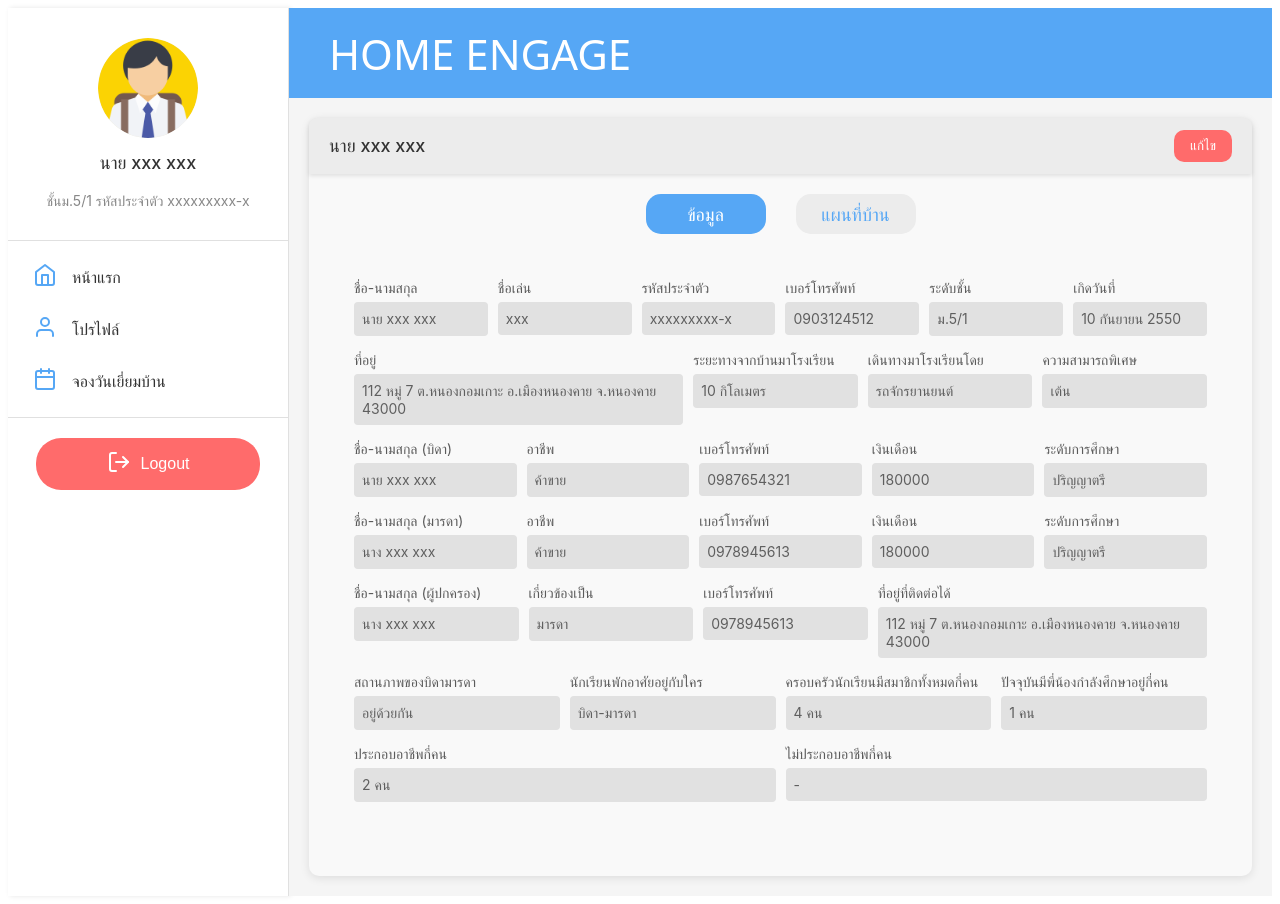
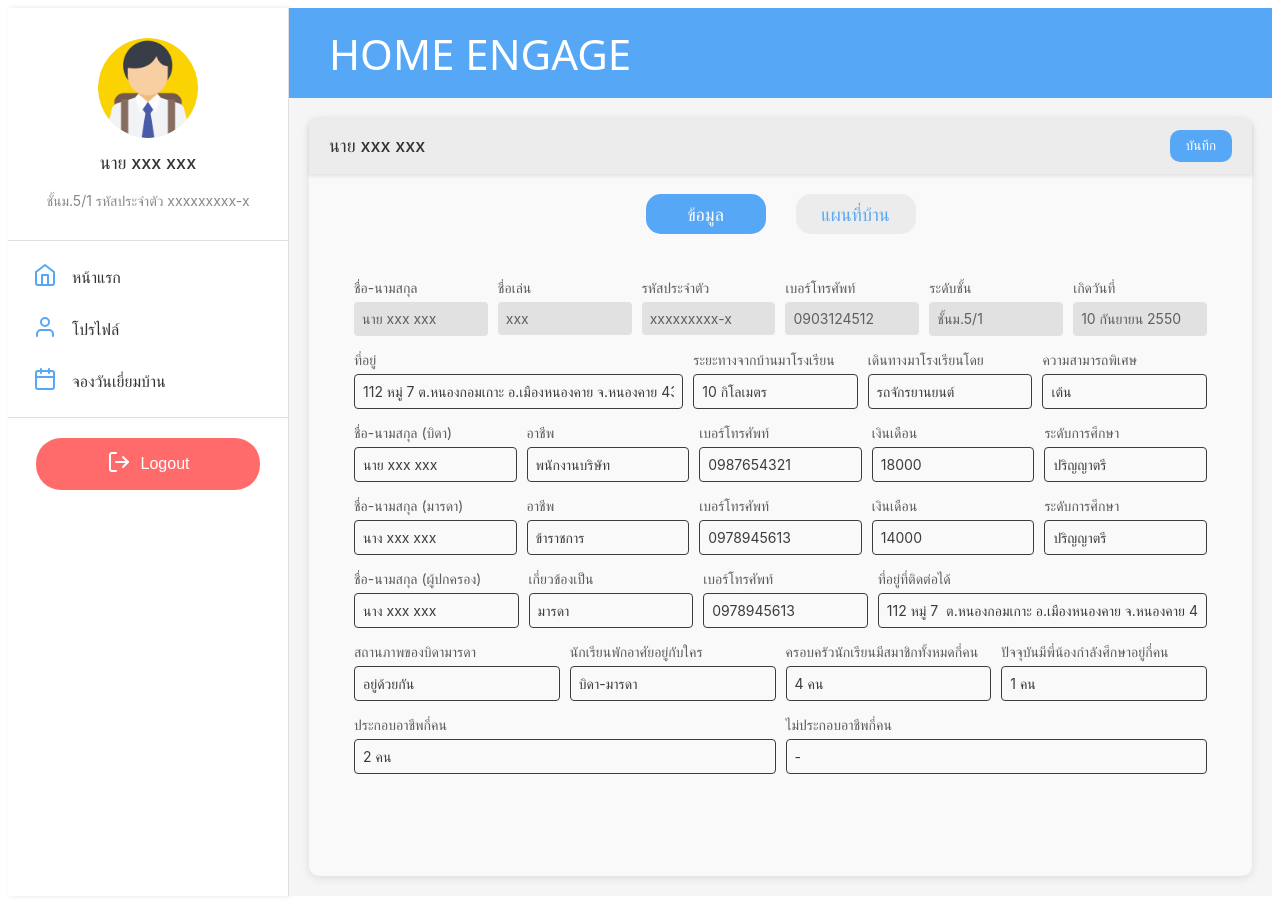
Before and after one commit to posgrittaya00/pjfinal_HomeEngage, a Nuxt app: page /student/profile-student in a window 1280 px wide. Both pictures are taken after a click on the button "แก้ไข". Built offline with nearby package versions, Linux system fonts and the light colour scheme.

Commit message:
proffile and map 2

```diff
--- a/pages/student/map-student.vue
+++ b/pages/student/map-student.vue
@@ -41,7 +41,9 @@
         <div class="content-area">
           <div class="info-box">
                 <span class="info-text">{{ user.name }}</span>
-                <button class="edit-button">แก้ไข</button>
+                <button class="edit-button" :class="{ 'save-button': isEditing }" @click="toggleEdit">
+                  {{ isEditing ? 'บันทึก' : 'แก้ไข' }}
+                </button>
             </div>
             <div class="button-container">
               <div class="button-group">
@@ -49,21 +51,14 @@
                 <button class="toggle-button" :class="{ active: isActive === 'map' }" @click="goToMap">แผนที่บ้าน</button>
               </div>
             </div>
-              <div class="map-url-container">
-                  <!-- Input for Google Map URL -->
-                  <input
-                    v-model="mapInput"
-                    placeholder="Google map URL"
-                  />
-
-                  <!-- Button to update the map URL -->
-                  <button @click="updateMapUrl">
-                    อัพเดตแผนที่
-                  </button>
+              <div v-if="isEditing" class="map-url-container">
+                <input v-model="mapInput" placeholder="Google map URL" />
+                <button @click="updateMapUrl">อัพเดตแผนที่</button>
               </div>
 
               <!-- Iframe to display the map -->
               <iframe
+                :class="{ 'full-screen': !isEditing }"
                 v-if="mapUrl"
                 :src="mapUrl"
                 allowfullscreen=""
@@ -89,9 +84,7 @@ const user = {
 
   // การจัดการ router
   const router = useRouter();
-
   const isActive = ref('map');
-
   const goToMap = () => {
     isActive.value = 'map'; // เปลี่ยนสถานะเป็นแผนที่
     router.push('/student/map-student'); // เปลี่ยนไปที่หน้า map-student
@@ -102,7 +95,6 @@ const goToProfile = () => {
     router.push('/student/profile-student'); // เปลี่ยนไปที่หน้า profile-student
   };
 
-
   // ฟังก์ชัน logout
   const logout = () => {
     console.log("Logging out...");
@@ -111,18 +103,32 @@ const logout = () => {
 
   const mapInput = ref('');
   const mapUrl = ref('');
+  const isEditing = ref(false); // ตัวแปรเพื่อตรวจสอบสถานะแก้ไข
+
+  // ฟังก์ชันสลับโหมดแก้ไข
+  const toggleEdit = () => {
+    if (isEditing.value) {
+      // เมื่อผู้ใช้กดบันทึก อัพเดต URL แผนที่
+      updateMapUrl();
+    }
+    isEditing.value = !isEditing.value;
+  };
 
   const updateMapUrl = () => {
   const url = mapInput.value.trim();
   let lat, lng;
 
-  // รูปแบบที่ใช้ดึงพิกัด
+  // Patterns for extracting coordinates
   const patterns = [
     /@(-?\d+\.\d+),(-?\d+\.\d+)/,   // @latitude,longitude
     /!3d(-?\d+\.\d+)!4d(-?\d+\.\d+)/,  // !3dlatitude!4dlongitude
     /q=(-?\d+\.\d+),(-?\d+\.\d+)/,    // q=latitude,longitude
-    /maps.google.com\/maps\?q=(-?\d+\.\d+),(-?\d+\.\d+)/ // maps.google.com/?q=latitude,longitude
+    /maps.google.com\/maps\?q=(-?\d+\.\d+),(-?\d+\.\d+)/, // maps.google.com/?q=latitude,longitude
+    /\/place\/.*?@(-?\d+\.\d+),(-?\d+\.\d+)/, // /place/ with @latitude,longitude
+    /search\/(-?\d+\.\d+),(-?\d+\.\d+)/, // search/latitude,longitude
+    /search\/([0-9.-]+),([0-9.-]+)/    // Additional pattern for extracting latitude and longitude
 ];
+
 
   for (let pattern of patterns) {
     const match = url.match(pattern);
@@ -133,20 +139,28 @@ const updateMapUrl = () => {
     }
   }
 
-  // การจัดการกรณีลิงก์ย่อ
+  // Handling shortened links
   if (!lat && url.includes('maps.app.goo.gl')) {
-    alert('กรุณาคัดลอกพิกัดจากลิงก์ย่อที่เปิดในเบราว์เซอร์');
+    // Show alert before redirecting
+    const proceed = confirm('ลิงก์ที่คุณป้อนไม่มีพิกัดโดยตรง กด OK เพื่อเปิดลิงก์ในแท็บใหม่ แล้วคัดลอก URL เต็มจากแถบที่อยู่ของเบราว์เซอร์ (URL ที่มีพิกัดจะอยู่ในแถบที่อยู่ของเบราว์เซอร์)');
+
+    if (proceed) {
+      window.open(url, '_blank'); // Open the shortened link in a new tab
+    }
     return;
   }
 
   if (lat && lng) {
-    // สร้าง URL สำหรับแสดงแผนที่
-    mapUrl.value = `https://maps.google.com/maps?q=${lat},${lng}&output=embed`;
+    mapUrl.value = `https://maps.google.com/maps?q=${lat},${lng}&t=&z=15&ie=UTF8&iwloc=&output=embed`;
   } else {
-    alert('ไม่สามารถดึงพิกัดจาก URL ที่กรอกได้');
+    alert('ไม่สามารถดึงพิกัดจาก URL ได้');
   }
 };
+
+
 </script>
+
+
 
 <style scoped>
   .container {
@@ -329,6 +343,17 @@ const updateMapUrl = () => {
         background-color: #ff5252; /* Hover effect color */
   }
 
+  /* ปุ่มบันทึก */
+  .save-button {
+    background-color: #56A7F5; /* สีพื้นฐานของปุ่มบันทึก */
+    color: white;
+  }
+
+  /* สีเมื่อ hover ปุ่มบันทึก */
+  .save-button:hover {
+    background-color: #62acf2; /* สีเมื่อ hover */
+  }
+
   .button-container {
     display: flex;
     justify-content: center; /* จัดตรงกลางในแนวนอน */
@@ -390,7 +415,7 @@ const updateMapUrl = () => {
     padding: 10px;
     font-size: 16px;
     border: 1px solid #ddd;
-  border-radius: 4px;
+    border-radius: 8px;
     overflow: hidden;
     text-overflow: ellipsis;
     white-space: nowrap;
@@ -409,17 +434,17 @@ const updateMapUrl = () => {
   }
 
   .map-url-container button:hover {
-  background-color: #4aa5fa;
+    background-color: #62acf2;
   }
 
   .map-url-container button:active {
-  background-color: #4aa5fa;
+    background-color: #62acf2;
   }
   /* Style for the iframe map display */
   iframe {
     width: 100%;
     max-width: 1050px;
-  height: 450px;
+    height: 465px;
     border: none;
     border-radius: 10px;
     margin-top: 20px;
@@ -428,4 +453,7 @@ iframe {
     margin-left: auto;
     margin-right: auto;
   }
+iframe.full-screen {
+  height: 525px; /* ปรับความสูงให้เต็มที่เมื่อไม่ได้แก้ไข */
+}
 </style>
--- a/pages/student/profile-student.vue
+++ b/pages/student/profile-student.vue
@@ -39,10 +39,12 @@
           <h1>HOME ENGAGE</h1>
         </div>
         <div class="content-area">
-            <div class="info-box">
-                <span class="info-text">{{ user.name }}</span>
-                <button class="edit-button">แก้ไข</button>
-            </div>
+          <div class="info-box">
+            <span class="info-text">{{ user.name }}</span>
+            <button class="edit-button" :class="{ 'save-button': isEditing }" @click="toggleEdit">
+              {{ isEditing ? 'บันทึก' : 'แก้ไข' }}
+            </button>
+          </div>
             <div class="button-container">
               <div class="button-group">
                 <button class="toggle-button" :class="{ active: isActive === 'info' }" @click="goToProfile">ข้อมูล</button>
@@ -54,141 +56,165 @@
                 <div class="row">
                     <div class="field">
                         <label>ชื่อ-นามสกุล</label>
-                        <span class="detail-span">นาย xxx xxx</span>
+                        <span class="detail-span">{{ user.name }}</span>
                     </div>
                     <div class="field">
                         <label>ชื่อเล่น</label>
-                        <span class="detail-span">xxx</span>
+                        <span class="detail-span">{{ user.nickName }}</span>
                     </div>
                     <div class="field">
                         <label>รหัสประจำตัว</label>
-                        <span class="detail-span">xxxxxxxxx-x</span>
+                        <span class="detail-span">{{ user.studentId }}</span>
                     </div>
                     <div class="field">
                         <label>เบอร์โทรศัพท์</label>
-                        <span class="detail-span">0903124512</span>
+                        <span class="detail-span">{{ user.studentPhone }}</span>
                     </div>
                     <div class="field">
                         <label>ระดับชั้น</label>
-                        <span class="detail-span">ม.5/1</span>
+                        <span class="detail-span">{{ user.studentClass }}</span>
                     </div>
                     <div class="field">
                         <label>เกิดวันที่</label>
-                        <span class="detail-span">10 กันยายน 2550</span>
+                        <span class="detail-span">{{ user.studentBirthDate }}</span>
                     </div>
                 </div>
 
                 <div class="row">
                     <div class="field full-width">
                         <label>ที่อยู่</label>
-                        <span class="detail-span">112 หมู่ 7 ต.หนองกอมเกาะ อ.เมืองหนองคาย จ.หนองคาย 43000</span>
+                        <span class="detail-span" v-if="!isEditing">{{ formData.address }}</span>
+                        <input v-if="isEditing" v-model="formData.address" class="Editdetail-span" @blur="stopEditing"  />
                     </div>
                     <div class="field">
                         <label>ระยะทางจากบ้านมาโรงเรียน</label>
-                        <span class="detail-span">10 กิโลเมตร</span>
+                        <span class="detail-span" v-if="!isEditing">{{ formData.distance }}</span>
+                        <input v-if="isEditing" v-model="formData.distance" class="Editdetail-span" @blur="stopEditing"  />
                     </div>
                     <div class="field">
                         <label>เดินทางมาโรงเรียนโดย</label>
-                        <span class="detail-span">รถจักรยานยนต์</span>
+                        <span class="detail-span" v-if="!isEditing">{{ formData.transport }}</span>
+                        <input v-if="isEditing" v-model="formData.transport" class="Editdetail-span" @blur="stopEditing"  />
                     </div>
                     <div class="field">
                         <label>ความสามารถพิเศษ</label>
-                        <span class="detail-span">เต้น</span>
+                        <span class="detail-span" v-if="!isEditing">{{ formData.skills }}</span>
+                        <input v-if="isEditing" v-model="formData.skills" class="Editdetail-span" @blur="stopEditing"  />
                     </div>
                 </div>
 
                 <div class="row">
                     <div class="field">
                         <label>ชื่อ-นามสกุล (บิดา)</label>
-                        <span class="detail-span">นาย xxx xxx</span>
+                        <span class="detail-span" v-if="!isEditing">{{ formData.fatherName }}</span>
+                        <input v-if="isEditing" v-model="formData.fatherName" class="Editdetail-span" @blur="stopEditing"  />
                     </div>
                     <div class="field">
                         <label>อาชีพ</label>
-                        <span class="detail-span">ค้าขาย</span>
+                        <span class="detail-span" v-if="!isEditing">{{ formData.fatherJob }}</span>
+                        <input v-if="isEditing" v-model="formData.fatherJob" class="Editdetail-span" @blur="stopEditing"  />
                     </div>
                     <div class="field">
                         <label>เบอร์โทรศัพท์</label>
-                        <span class="detail-span">0987654321</span>
+                        <span class="detail-span" v-if="!isEditing">{{ formData.fatherPhone }}</span>
+                        <input v-if="isEditing" v-model="formData.fatherPhone" class="Editdetail-span" @blur="stopEditing"  />
                     </div>
                     <div class="field">
                         <label>เงินเดือน</label>
-                        <span class="detail-span">180000</span>
+                        <span class="detail-span" v-if="!isEditing">{{ formData.fatherSalary }}</span>
+                        <input v-if="isEditing" v-model="formData.fatherSalary" class="Editdetail-span" @blur="stopEditing"  />
                     </div>
                     <div class="field">
                         <label>ระดับการศึกษา</label>
-                        <span class="detail-span">ปริญญาตรี</span>
+                        <span class="detail-span" v-if="!isEditing">{{ formData.fatherEducation }}</span>
+                        <input v-if="isEditing" v-model="formData.fatherEducation" class="Editdetail-span" @blur="stopEditing"  />
                     </div>
                 </div>
 
                 <div class="row">
                     <div class="field">
                         <label>ชื่อ-นามสกุล (มารดา)</label>
-                        <span class="detail-span">นาง xxx xxx</span>
+                        <span class="detail-span" v-if="!isEditing">{{ formData.motherName }}</span>
+                        <input v-if="isEditing" v-model="formData.motherName" class="Editdetail-span" @blur="stopEditing"  />
                     </div>
                     <div class="field">
                         <label>อาชีพ</label>
-                        <span class="detail-span">ค้าขาย</span>
+                        <span class="detail-span" v-if="!isEditing">{{ formData.motherJob }}</span>
+                        <input v-if="isEditing" v-model="formData.motherJob" class="Editdetail-span" @blur="stopEditing"  />
                     </div>
                     <div class="field">
                         <label>เบอร์โทรศัพท์</label>
-                        <span class="detail-span">0978945613</span>
+                        <span class="detail-span" v-if="!isEditing">{{ formData.motherPhone }}</span>
+                        <input v-if="isEditing" v-model="formData.motherPhone" class="Editdetail-span" @blur="stopEditing"  />
                     </div>
                     <div class="field">
                         <label>เงินเดือน</label>
-                        <span class="detail-span">180000</span>
+                        <span class="detail-span" v-if="!isEditing">{{ formData.motherSalary }}</span>
+                        <input v-if="isEditing" v-model="formData.motherSalary" class="Editdetail-span" @blur="stopEditing"  />
                     </div>
                     <div class="field">
                         <label>ระดับการศึกษา</label>
-                        <span class="detail-span">ปริญญาตรี</span>
+                        <span class="detail-span" v-if="!isEditing">{{ formData.motherEducation }}</span>
+                        <input v-if="isEditing" v-model="formData.motherEducation" class="Editdetail-span" @blur="stopEditing"  />
                     </div>
                 </div>
 
                 <div class="row">
                     <div class="field">
                         <label>ชื่อ-นามสกุล (ผู้ปกครอง)</label>
-                        <span class="detail-span">นาง xxx xxx</span>
+                        <span class="detail-span" v-if="!isEditing">{{ formData.guardianName }}</span>
+                        <input v-if="isEditing" v-model="formData.guardianName" class="Editdetail-span" @blur="stopEditing"  />
                     </div>
                     <div class="field">
                         <label>เกี่ยวข้องเป็น</label>
-                        <span class="detail-span">มารดา</span>
+                        <span class="detail-span" v-if="!isEditing">{{ formData.relation }}</span>
+                        <input v-if="isEditing" v-model="formData.relation" class="Editdetail-span" @blur="stopEditing"  />
                     </div>
                     <div class="field">
                         <label>เบอร์โทรศัพท์</label>
-                        <span class="detail-span">0978945613</span>
+                        <span class="detail-span" v-if="!isEditing">{{ formData.guardianPhone }}</span>
+                        <input v-if="isEditing" v-model="formData.guardianPhone" class="Editdetail-span" @blur="stopEditing"  />
                     </div>
                     <div class="field full-width">
                         <label>ที่อยู่ที่ติดต่อได้</label>
-                        <span class="detail-span">112 หมู่ 7 ต.หนองกอมเกาะ อ.เมืองหนองคาย จ.หนองคาย 43000</span>
+                        <span class="detail-span" v-if="!isEditing">{{ formData.guardianAddress }}</span>
+                        <input v-if="isEditing" v-model="formData.guardianAddress" class="Editdetail-span" @blur="stopEditing"  />
                     </div>
                 </div>
 
                 <div class="row">
                     <div class="field">
                         <label>สถานภาพของบิดามารดา</label>
-                        <span class="detail-span">อยู่ด้วยกัน</span>
+                        <span class="detail-span" v-if="!isEditing">{{ formData.pStatus }}</span>
+                        <input v-if="isEditing" v-model="formData.pStatus" class="Editdetail-span" @blur="stopEditing"  />
                     </div>
                     <div class="field">
                         <label>นักเรียนพักอาศัยอยู่กับใคร</label>
-                        <span class="detail-span">บิดา-มารดา</span>
+                        <span class="detail-span" v-if="!isEditing">{{ formData.liveWith }}</span>
+                        <input v-if="isEditing" v-model="formData.liveWith" class="Editdetail-span" @blur="stopEditing"  />
                     </div>
                     <div class="field">
                         <label>ครอบครัวนักเรียนมีสมาชิกทั้งหมดกี่คน</label>
-                        <span class="detail-span">4 คน</span>
+                        <span class="detail-span" v-if="!isEditing">{{ formData.familyCount }}</span>
+                        <input v-if="isEditing" v-model="formData.familyCount" class="Editdetail-span" @blur="stopEditing"  />
                     </div>
                     <div class="field">
                         <label>ปัจจุบันมีพี่น้องกำลังศึกษาอยู่กี่คน</label>
-                        <span class="detail-span">1 คน</span>
+                        <span class="detail-span" v-if="!isEditing">{{ formData.sibStudy }}</span>
+                        <input v-if="isEditing" v-model="formData.sibStudy" class="Editdetail-span" @blur="stopEditing"  />
                     </div>
                 </div>
 
                 <div class="row">
                     <div class="field">
                         <label>ประกอบอาชีพกี่คน</label>
-                        <span class="detail-span">2 คน</span>
+                        <span class="detail-span" v-if="!isEditing">{{ formData.empCount }}</span>
+                        <input v-if="isEditing" v-model="formData.empCount" class="Editdetail-span" @blur="stopEditing"  />
                     </div>
                     <div class="field">
                         <label>ไม่ประกอบอาชีพกี่คน</label>
-                        <span class="detail-span">-</span>
+                        <span class="detail-span" v-if="!isEditing">{{ formData.unempCount }}</span>
+                        <input v-if="isEditing" v-model="formData.unempCount" class="Editdetail-span" @blur="stopEditing"  />
                     </div>
                 </div>
             </div>
@@ -200,10 +226,54 @@
 <script setup>
     import { useRouter } from 'vue-router'
     import { ref } from 'vue';
-    const user = {profileImage:'/images/User.png', name: "นาย xxx xxx", studentClass: "ชั้นม.5/1", studentId: "xxxxxxxxx-x"}
+    const user = {
+      profileImage:'/images/User.png',
+      name: "นาย xxx xxx",
+      nickName: "xxx",
+      studentId: "xxxxxxxxx-x",
+      studentPhone: "0903124512",
+      studentClass: "ชั้นม.5/1",
+      studentBirthDate: "10 กันยายน 2550"}
+
+    const formData = ref({
+      address: "112 หมู่ 7 ต.หนองกอมเกาะ อ.เมืองหนองคาย จ.หนองคาย 43000",
+      distance: "10 กิโลเมตร ",
+      transport: "รถจักรยานยนต์",
+      skills: "เต้น",
+      fatherName: "นาย xxx xxx",
+      fatherJob: "พนักงานบริษัท",
+      fatherPhone: "0987654321",
+      fatherSalary: "18000",
+      fatherEducation: "ปริญญาตรี",
+      motherName: "นาง xxx xxx",
+      motherJob: "ข้าราชการ",
+      motherPhone: "0978945613",
+      motherSalary: "14000",
+      motherEducation: "ปริญญาตรี",
+      guardianName: "นาง xxx xxx",
+      relation: "มารดา",
+      guardianPhone: "0978945613",
+      guardianAddress: "112 หมู่ 7  ต.หนองกอมเกาะ อ.เมืองหนองคาย จ.หนองคาย 43000",
+      pStatus: "อยู่ด้วยกัน",
+      liveWith: "บิดา-มารดา",
+      familyCount: "4 คน",
+      sibStudy: "1 คน",
+      empCount: "2 คน",
+      unempCount: "-"
+    });
+
+    const isEditing = ref(false);
+    const toggleEdit = () => {
+      if (isEditing.value) {
+        // เมื่อบันทึกให้ส่งข้อมูลไปยังฐานข้อมูล
+        console.log("Saving data:", formData.value);
+        // ฟังก์ชันนี้สามารถเชื่อมต่อกับ API เพื่อบันทึกข้อมูลในอนาคตได้
+      }
+      isEditing.value = !isEditing.value;
+    };
+
 
     const router = useRouter()
-
     const logout = () => {
     console.log("Logging out...");
     router.push('/')
@@ -408,6 +478,16 @@ const goToProfile = () => {
   .edit-button:hover {
         background-color: #ff5252; /* Hover effect color */
   }
+  /* ปุ่มบันทึก */
+  .save-button {
+    background-color: #56A7F5; /* สีพื้นฐานของปุ่มบันทึก */
+    color: white;
+  }
+
+  /* สีเมื่อ hover ปุ่มบันทึก */
+  .save-button:hover {
+    background-color: #62acf2; /* สีเมื่อ hover */
+  }
 
   .button-container {
     display: flex;
@@ -460,6 +540,7 @@ const goToProfile = () => {
   .row {
     display: flex;
     margin-bottom: 5px;
+    justify-content: space-between; /* กระจาย item ให้มีพื้นที่เท่ากัน */
   }
 
   .field {
@@ -489,6 +570,22 @@ const goToProfile = () => {
     padding: 8px; /* เพิ่ม padding */
     border-radius: 4px; /* มุมมน */
     display: block;
- }
-
+}
+.Editdetail-span {
+  width: 100%; /* ทำให้ input มีขนาดเท่ากับ container */
+  padding: 5px; /* กำหนด padding เพื่อให้ input ดูเหมาะสม */
+  background-color: #F9F9F9; /* สีพื้นหลัง */
+  color: #3c3c3c; /* สีตัวหนังสือ */
+  font-family: 'Inter', sans-serif;
+  font-weight: 400;
+  font-size: 14px; /* ขนาดตัวหนังสือ */
+  padding: 8px; /* เพิ่ม padding */
+  border-radius: 4px; /* มุมมน */
+  border: 1px solid #3c3c3c; /* กำหนดเส้นขอบของ input */
+  border-radius: 4px; /* มุมมน */
+  box-sizing: border-box; /* ทำให้ padding ไม่ทำให้ขนาดของ input ใหญ่ขึ้น */
+}
+.Editdetail-span, .detail-span {
+  transition: all 0.3s ease-in-out; /* เพิ่มการเปลี่ยนแปลงที่นุ่มนวล */
+}
 </style>
```
Lines whose indentation alone changed are shown as unchanged.
